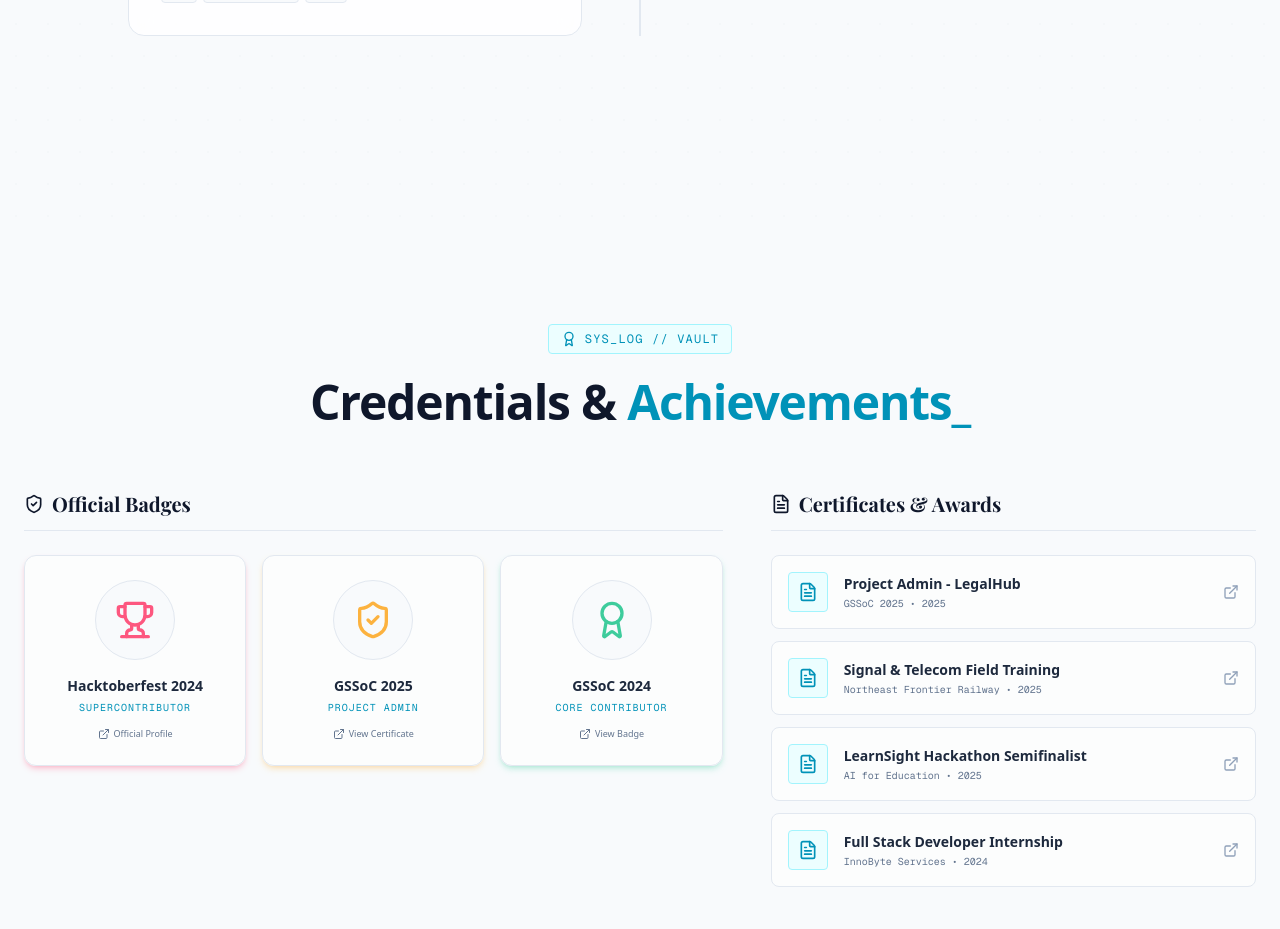
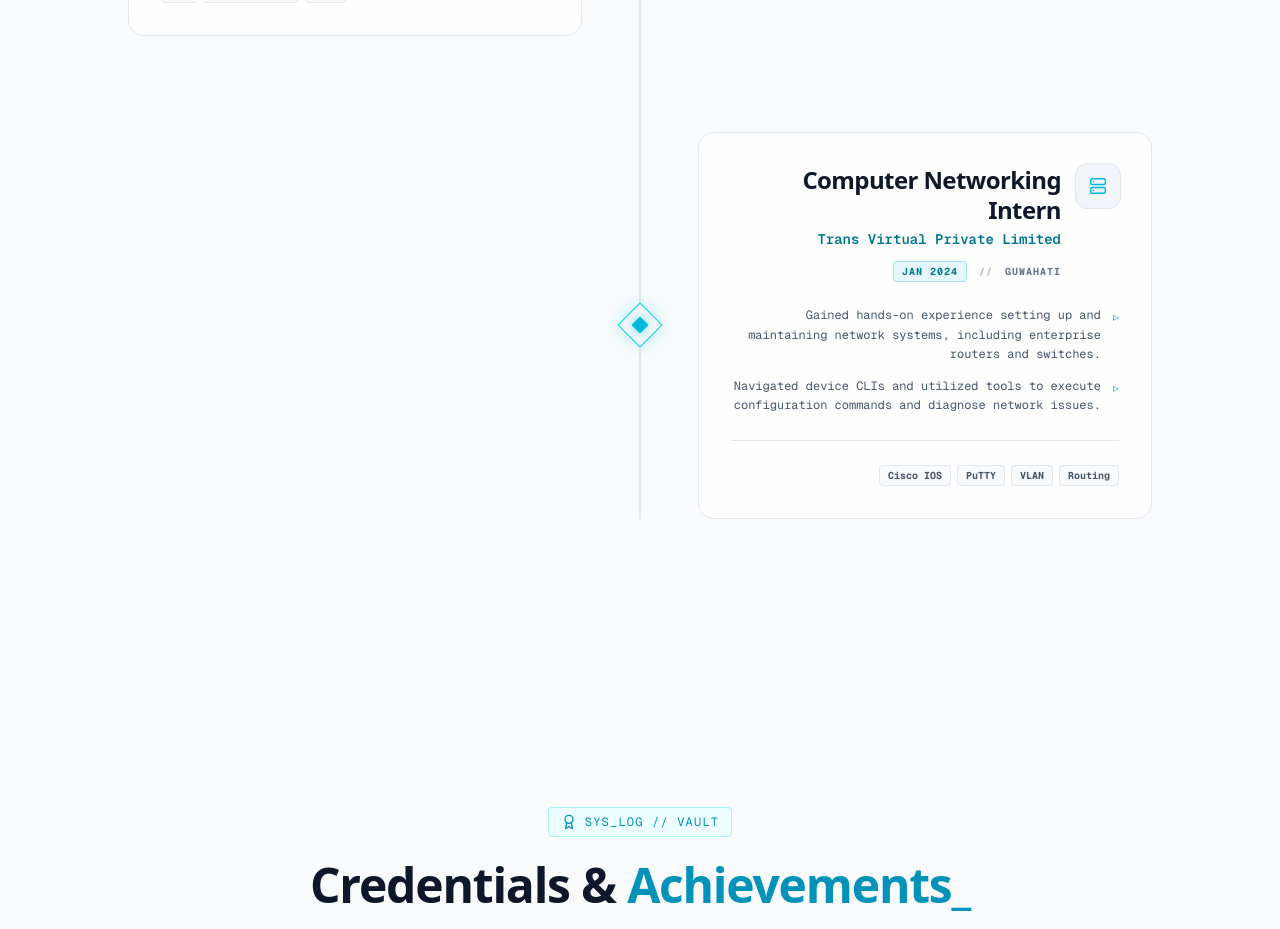
Before and after one commit to dipexplorer/PORTFOLIO, a Next.js app: page / in a window 1280 px wide. Shown: the part 5920-6849 px from the top of the page. Built offline with nearby package versions, Linux system fonts and the light colour scheme; no server answers; a web font is replaced by a local one.

Commit message:
fix: restore missing networking intern experience

```diff
--- a/sections/Experience.tsx
+++ b/sections/Experience.tsx
@@ -108,6 +108,19 @@ const experiences = [
         points: [
             "Evaluated and authored solutions for 500+ complex technical problems across DSA, System Design, and DBMS.",
             "Maintained a 4.8/5 quality rating over 18 months, breaking down advanced computing concepts."
+        ]
+    },
+    {
+        id: 8,
+        role: "Computer Networking Intern",
+        company: "Trans Virtual Private Limited",
+        date: "Jan 2024",
+        location: "Guwahati",
+        icon: <Server className="w-4 h-4 text-cyan-500" />,
+        tech: ["Cisco IOS", "PuTTY", "VLAN", "Routing"],
+        points: [
+            "Gained hands-on experience setting up and maintaining network systems, including enterprise routers and switches.",
+            "Navigated device CLIs and utilized tools to execute configuration commands and diagnose network issues."
         ]
     }
 ];
```
